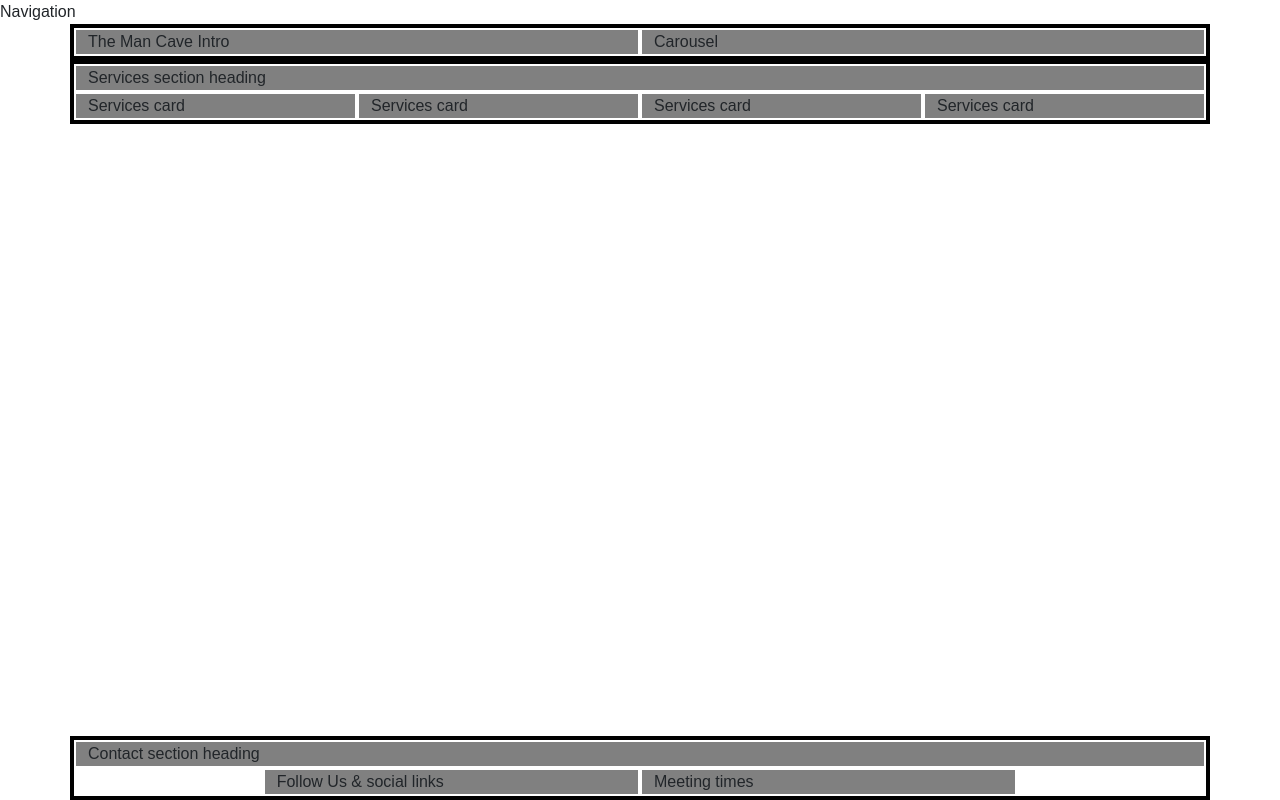
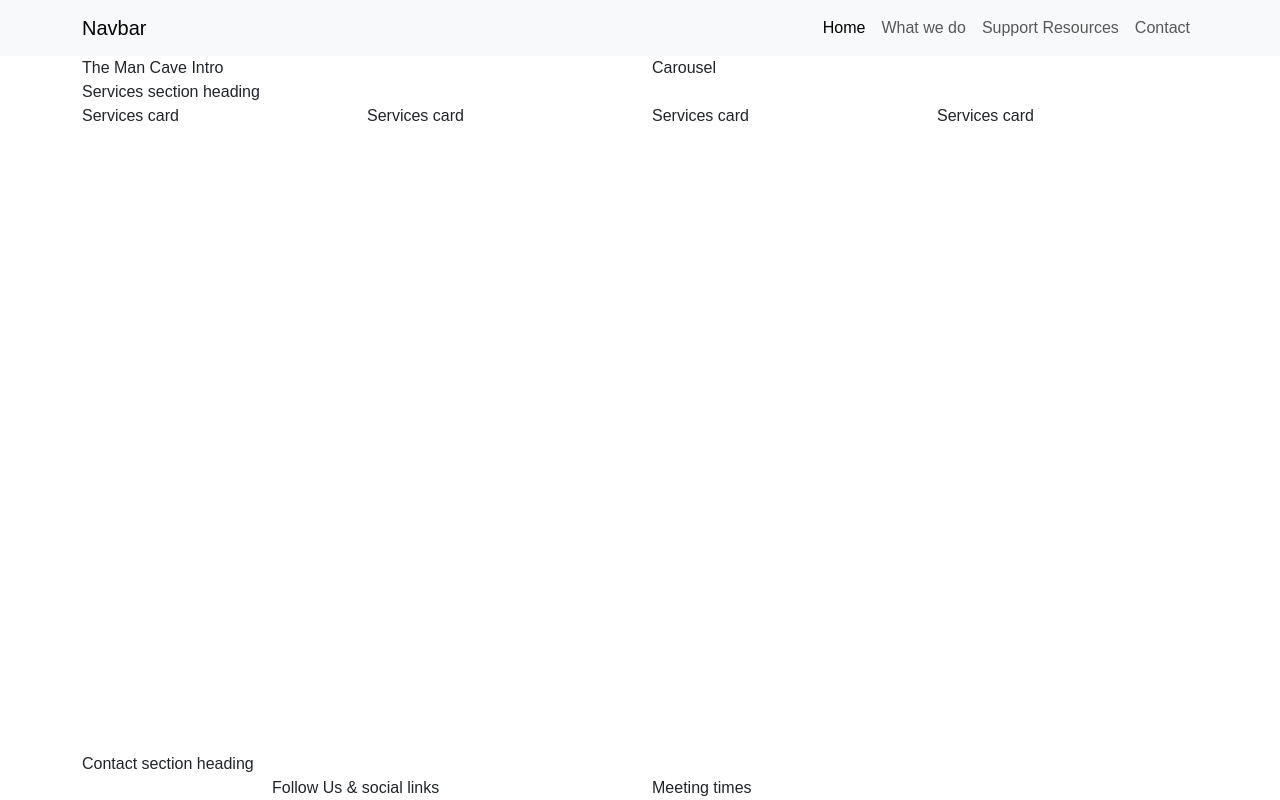
Before and after one commit to Rickus316/CI-Project-1-The-Man-Cave, a plain HTML site: page index.html in a window 1280 px wide. Drawn offline with nearby package versions, Linux system fonts and the light colour scheme.

Commit message:
Add homepage navigation

```diff
--- a/css/style.css
+++ b/css/style.css
@@ -29,7 +29,7 @@
 
   /* grid visualisation CSS for testing */
 
-.container,
+/* .container,
 .row {
     border: 2px solid black;
 }
@@ -37,4 +37,4 @@
 .col-12 {
     border: 2px solid white;
     background-color: grey;
-}
+} */
--- a/index.html
+++ b/index.html
@@ -22,9 +22,35 @@
     <link rel="stylesheet" href="css/style.css">
 </head>
 
+<!-- Classes on body set to work with mt-auto on footer to ensure it always stays at the bottom of the page -->
+
 <body class="d-flex flex-column min-vh-100">
     <!-- Navigation -->
-    <div>Navigation</div>
+    <nav class="navbar navbar-expand-lg bg-body-tertiary">
+        <div class="container">
+            <a class="navbar-brand" href="index.html">Navbar</a>
+            <button class="navbar-toggler" type="button" data-bs-toggle="collapse" data-bs-target="#navbarNav"
+                aria-controls="navbarNav" aria-expanded="false" aria-label="Toggle navigation">
+                <span class="navbar-toggler-icon"></span>
+            </button>
+            <div class="collapse navbar-collapse" id="navbarNav">
+                <ul class="navbar-nav ms-auto">
+                    <li class="nav-item">
+                        <a class="nav-link active" aria-current="page" href="index.html">Home</a>
+                    </li>
+                    <li class="nav-item">
+                        <a class="nav-link" href="#">What we do</a>
+                    </li>
+                    <li class="nav-item">
+                        <a class="nav-link" href="#">Support Resources</a>
+                    </li>
+                    <li class="nav-item">
+                        <a class="nav-link" href="#">Contact</a>
+                    </li>
+                </ul>
+            </div>
+        </div>
+    </nav>
 
     <!-- Header with carousel -->
     <header class="container">
@@ -35,7 +61,7 @@
     </header>
 
     <!-- main element to hold all key sections of the home page. It is not part of the grid structure -->
-
+    <!-- flex-grow-1 added to push footer to the bottom of the page as per copilot -->
     <main class="flex-grow-1">
         <!-- Services section -->
         <section class="container">
@@ -50,6 +76,7 @@
     </main>
 
     <!-- Footer/ contact section -->
+    <!-- mt-auto added to push footer to the bottom of the page -->
     <footer class="mt-auto">
         <div class="container">
             <div class="row justify-content-center">
```
